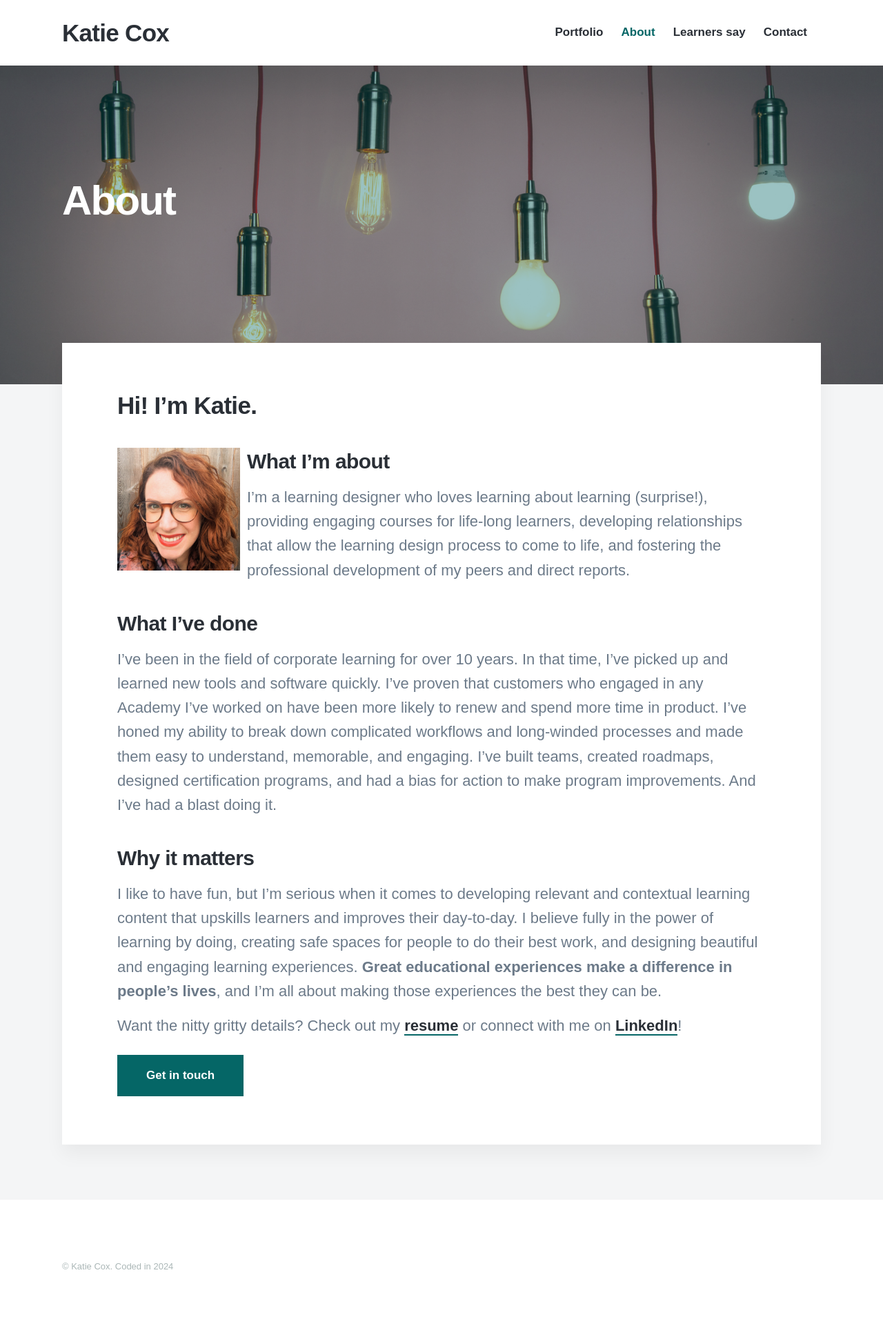
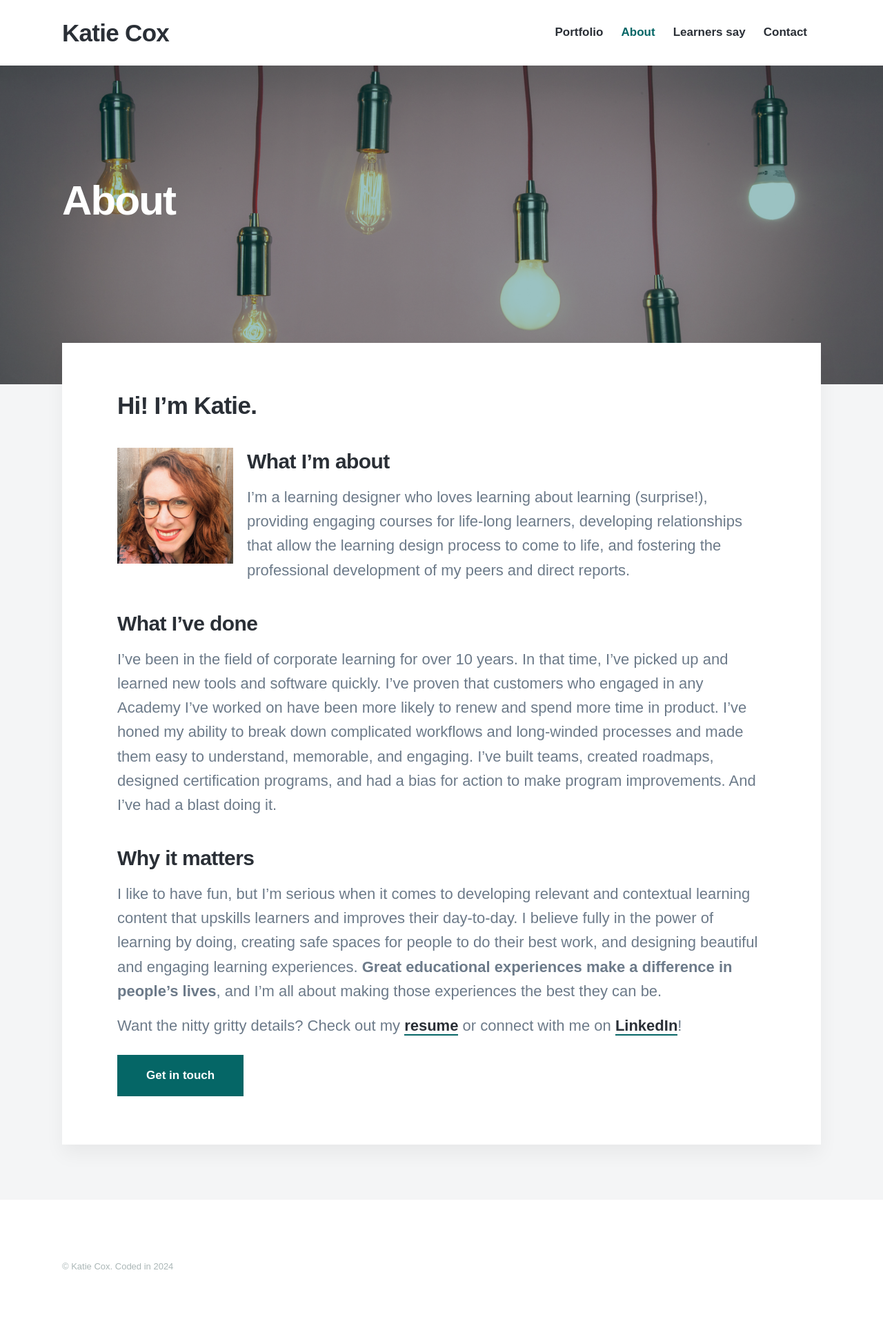
Before and after one commit to cox-katie/portfolio, a Jekyll site: the page built from _pages/about.md, in a window 1280 px wide. Shown: the whole page at 69% size. Built offline with Jekyll 4.4.1, drawn with Linux system fonts in a browser that asks for light colours; nearby versions of some CDN libraries; some web fonts are replaced.

Commit message:
Update about.md

```diff
--- a/_pages/about.md
+++ b/_pages/about.md
@@ -6,7 +6,7 @@
 ---
 
 ## Hi! I'm Katie.
-<img src="/images/square-profile.png" style="float: left; padding-right:10px" alt="This is me!" width="20%"/>
+<img src="/images/square-profile.png" style="float: left; padding-right:20px" alt="This is me!" width="20%"/>
 
 ### What I'm about
 
```
